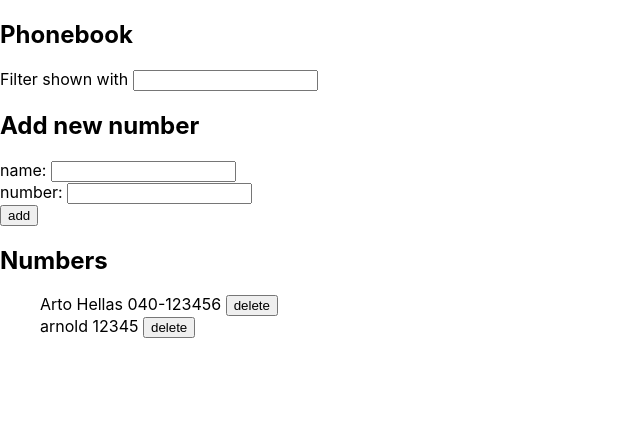
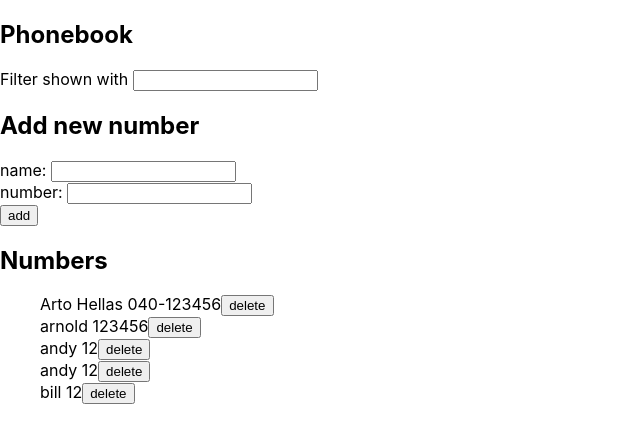
Before and after one commit to amitchell94/js-react-phonebook, a React (Create React App) app: page / in a window 1280 px wide. Shown: the top 442 px of the page, without its empty margins (0-640 px from the left). Built offline with nearby package versions, Linux system fonts and the light colour scheme; data requests are answered from the project's data file.

Commit message:
notification component added to provide feedback

```diff
--- a/db.json
+++ b/db.json
@@ -7,8 +7,23 @@
     },
     {
       "name": "arnold",
-      "number": "12345",
-      "id": 5
+      "number": "123456",
+      "id": 2
+    },
+    {
+      "name": "andy",
+      "number": "12",
+      "id": 3
+    },
+    {
+      "name": "andy",
+      "number": "12",
+      "id": 7
+    },
+    {
+      "name": "bill",
+      "number": "12",
+      "id": 8
     }
   ]
 }
--- a/src/App.js
+++ b/src/App.js
@@ -1,16 +1,22 @@
 import React, {useEffect, useState} from 'react'
 import personService from "./services/persons";
 
-const Notification = ({message}) => {
-    if (message === null) {
+const Notification = ({notificationObj}) => {
+    if (notificationObj.text === "") {
         return null
     }
 
+    let style = "errorMessage"
+    if (notificationObj.type === "success") {
+        style = "successMessage"
+    }
+
     return (
-        <div className="successMessage">
-            {message}
+        <div className={style}>
+            {notificationObj.text}
         </div>
     )
+
 }
 
 const Filter = (props) => {
@@ -43,7 +49,9 @@ const Persons = ({personsToShow, handleDelete}) => {
     return (
         <ul>
             {personsToShow.map((person, i) =>
-                <div key={i}>{person.name} {person.number} <button onClick={() => handleDelete(person.id)}>delete</button></div>
+                <div key={i}>{person.name} {person.number}
+                    <button onClick={() => handleDelete(person.id)}>delete</button>
+                </div>
             )}
         </ul>
     )
@@ -54,7 +62,7 @@ const App = () => {
     const [newName, setNewName] = useState('')
     const [newNumber, setNewNumber] = useState('')
     const [newFilter, setNewFilter] = useState('')
-    const [messageText, setMessageText] = useState(null)
+    const [newNotification, setNotification] = useState({text: "", type: null})
 
     useEffect(() => {
         personService
@@ -62,7 +70,7 @@ const App = () => {
             .then(initialPersons => {
                 setPersons(initialPersons)
             })
-    },[])
+    }, [])
 
     const handleNameChange = (event) => {
         setNewName(event.target.value)
@@ -85,15 +93,21 @@ const App = () => {
             if (window.confirm(`${newName} is already added to the phonebook. Replace the old number with this new one?`)) {
                 const personObject = {name: newName, number: newNumber}
                 personService
-                    .update(persons.find(p => p.name === newName).id,personObject)
+                    .update(persons.find(p => p.name === newName).id, personObject)
                     .then(returnedPerson => {
                         setPersons(persons.map(p => p.name !== newName ? p : returnedPerson))
                         setNewName('')
                         setNewNumber('')
-                    })
-                    setMessageText(`The number for ${newName} has successfully been updated`)
-                    setTimeout(() => {setMessageText(null)}, 5000)
-                return
+
+                        setNotification({text: `The number for ${newName} has successfully been updated`, type: "success"})
+                        setTimeout(() => {setNotification({text: "", type: null})}, 5000)
+                        return
+                    }).catch(error => {
+
+                    setNotification({text: `The contact ${newName} has already been removed from the server`, type: "error"})
+                    setTimeout(() => {setNotification({text: "", type: null})}, 5000)
+                })
+
             } else {
                 return
             }
@@ -106,9 +120,10 @@ const App = () => {
                 setPersons(persons.concat(returnedPerson))
                 setNewName('')
                 setNewNumber('')
+
+                setNotification({text: `The number for ${newName} has successfully been added`, type: "success"})
+                setTimeout(() => {setNotification({text: "", type: null})}, 5000)
             })
-        setMessageText(`The number for ${newName} has successfully been added`)
-        setTimeout(() => {setMessageText(null)}, 5000)
     }
 
     const deleteName = id => {
@@ -124,7 +139,7 @@ const App = () => {
     return (
         <div>
             <h2>Phonebook</h2>
-            <Notification message={messageText} />
+            <Notification notificationObj={newNotification} />
             <Filter onChange={handleFilterChange} newFilter={newFilter}/>
             <h2>Add new number</h2>
             <PersonForm
--- a/src/index.css
+++ b/src/index.css
@@ -21,3 +21,13 @@ code {
   padding: 10px;
   margin-bottom: 10px;
 }
+
+.errorMessage {
+  color: red;
+  background: lightgrey;
+  font-size: 20px;
+  border-style: solid;
+  border-radius: 5px;
+  padding: 10px;
+  margin-bottom: 10px;
+}
```
